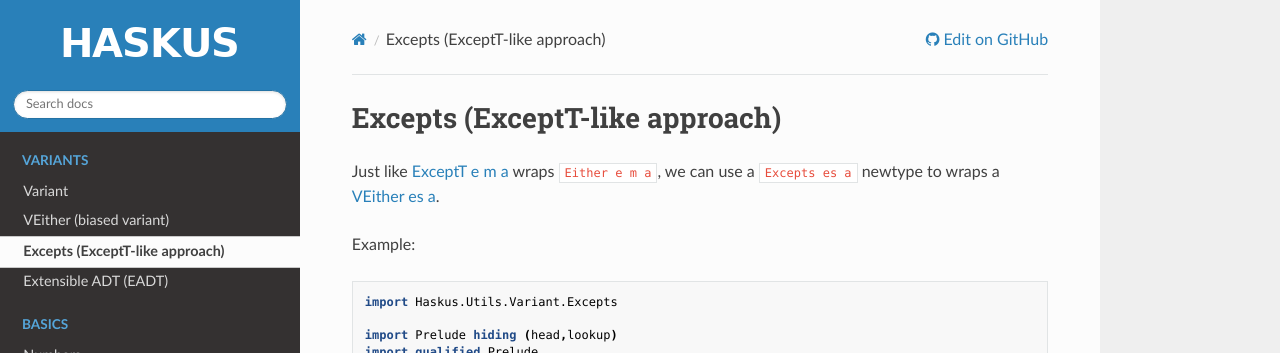
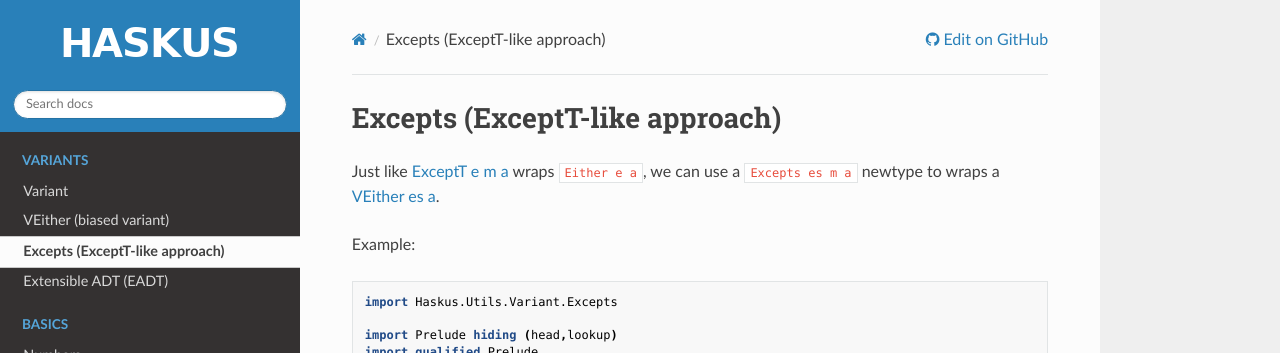
Before and after one commit to haskus/haskus-manual, a Sphinx documentation site: the page built from source/variant/excepts.rst, in a window 1280 px wide and 900 px high. Shown: the top 353 px of the window. Built offline with Sphinx 7.4.7 and the Read the Docs theme 2.0.0, drawn with Linux system fonts in a browser that asks for light colours; pages that are not in the unit, such as notebooks, are missing from menus.

Commit message:
Fix typo

```diff
--- a/source/variant/excepts.rst
+++ b/source/variant/excepts.rst
@@ -7,7 +7,7 @@
 
 Just like `ExceptT e m a
 <https://www.stackage.org/haddock/lts-12.17/transformers-0.5.5.0/Control-Monad-Trans-Except.html#t:ExceptT>`_
-wraps ``Either e m a``, we can use a ``Excepts es a`` newtype to wraps a
+wraps ``Either e a``, we can use a ``Excepts es m a`` newtype to wraps a
 :ref:`VEither es a<veither>`.
 
 Example:
```
